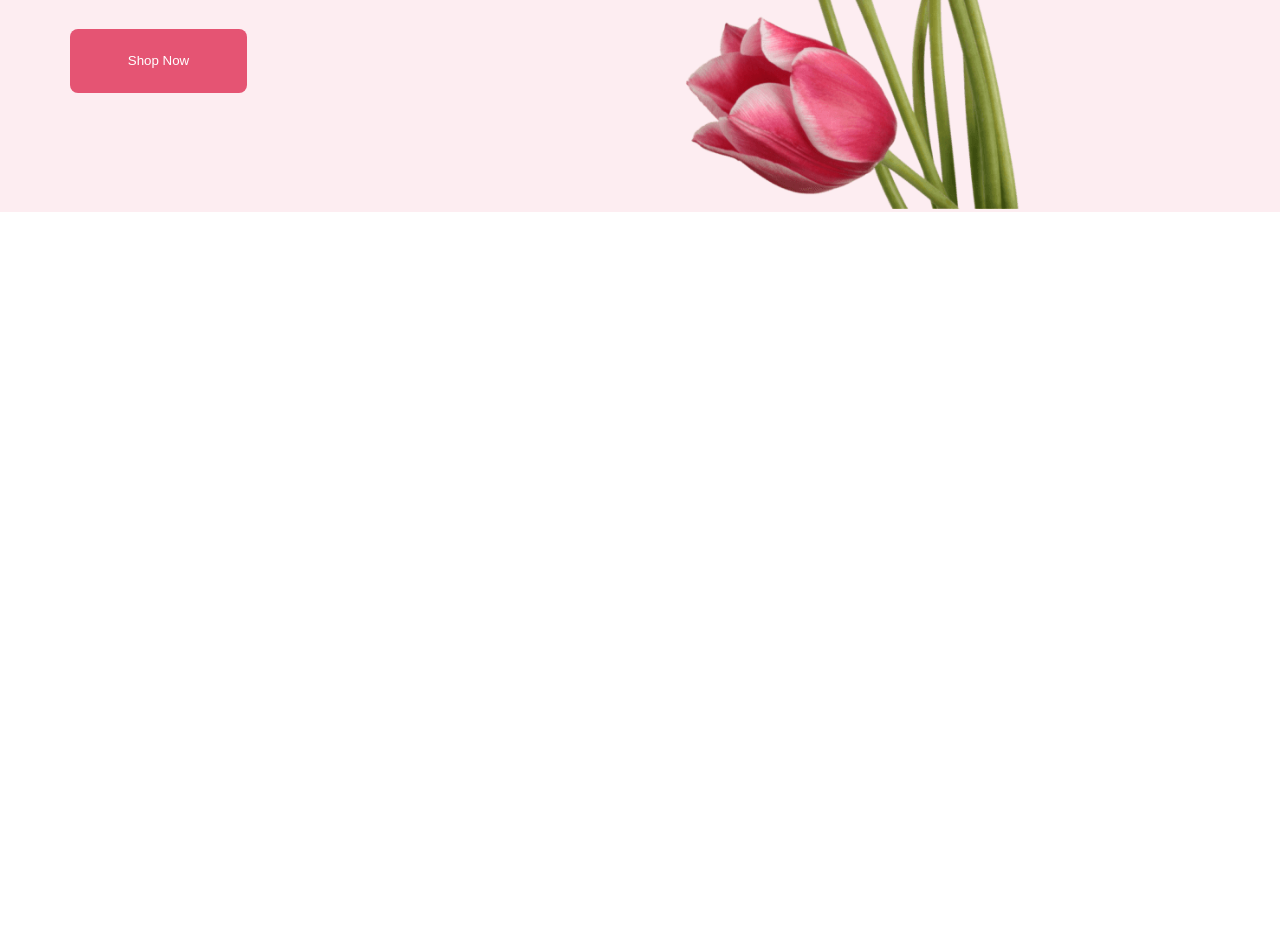
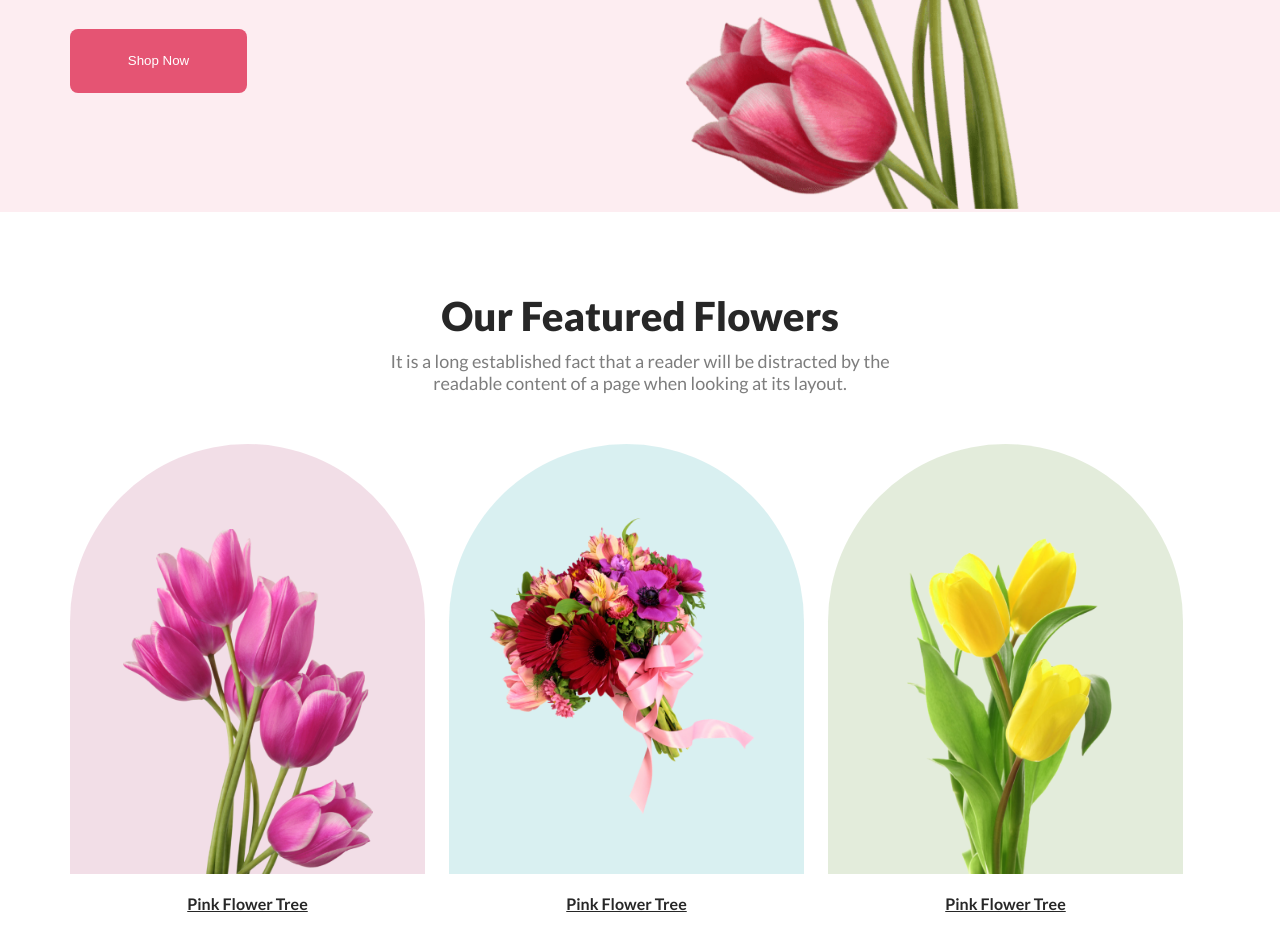
Before and after one commit to Jobayer561/Tools-Assignment-Responsive-Flowers, a plain HTML site: page index.html in a window 1280 px wide. Shown: the part 541-1492 px from the top of the page. Before the commit the page ends 800 px from the top, so only its background shows below. Drawn offline with Linux system fonts and the light colour scheme.

Commit message:
our features flowers section add

```diff
--- a/index.html
+++ b/index.html
@@ -30,5 +30,42 @@
         </div>
       </div>
     </header>
+    <main>
+        <section class="fixed">
+            <div class="featured mt">
+                <h2>Our Featured Flowers</h2>
+                <p>It is a long established fact that a reader will be distracted by the <br> readable content of a page when looking at its layout.</p>
+            </div>
+
+            <div class="card">
+                <div class="parent">
+                    <div class="card1">
+                    <img class="image" src="./Asset/pngwing 6.png" alt="">
+
+
+                </div>
+                 <div class="title"><a href="">Pink Flower Tree</a></div>
+                </div>
+                <div class="parent">
+                    <div class="card2">
+                    <img class="image2" src="./Asset/pngwing 5.png" alt="">
+
+
+                </div>
+                 <div class="title"><a href="">Pink Flower Tree</a></div>
+                </div>
+                <div class="parent">
+                    <div class="card3">
+                    <img class="image" src="./Asset/pngwing 7.png" alt="">
+
+
+                </div>
+                 <div class="title"><a href="">Pink Flower Tree</a></div>
+                </div>
+
+
+            </div>
+        </section>
+    </main>
   </body>
 </html>
--- a/styles/style.css
+++ b/styles/style.css
@@ -14,18 +14,19 @@
   width: 177px;
   height: 64px;
 }
-.primary-btn:hover{
-transform: scale(1.05);}
+.primary-btn:hover {
+  transform: scale(1.05);
+}
 .fixed {
   max-width: 1140px;
   margin: 0 auto;
+  gap: 50px;
 }
 header {
   background-color: #e554731a;
 }
 .beautiful_flowers {
   display: flex;
-  gap: 50px;
 }
 .heading {
   color: #272727;
@@ -33,12 +34,11 @@ header {
   font-weight: 800;
 }
 .left-side {
-    margin-top: 50px;
+  margin-top: 50px;
   display: flex;
   flex-direction: column;
   gap: 32px;
   justify-content: center;
-
 }
 .right-side {
   margin-top: 50px;
@@ -55,3 +55,74 @@ header {
   height: 700px;
   justify-items: flex-end;
 }
+.featured {
+  text-align: center;
+}
+.mt {
+  margin-top: 80px;
+}
+.featured h2 {
+  color: #272727;
+  font-size: 40px;
+  font-weight: 800;
+  margin-bottom: 10px;
+}
+.featured p {
+  color: #27272799;
+  font-size: 18px;
+  font-weight: 400;
+}
+.card {
+  margin-top: 50px;
+  display: flex;
+  gap: 24px;
+  margin-bottom: 50px;
+}
+.card1 {
+  background-color: #a7216226;
+  border-radius: 250px 250px 0 0;
+  width: 355px;
+  height: 430px;
+  display: flex;
+  justify-content: center;
+  align-items: flex-end;
+  margin-bottom: 20px;
+}
+.card2 {
+  background-color: #0597a026;
+  border-radius: 250px 250px 0 0;
+  width: 355px;
+  height: 430px;
+  display: flex;
+  justify-content: center;
+  align-items: center;
+  margin-bottom: 20px;
+}
+.card3 {
+  background-color: #477d1126;
+  border-radius: 250px 250px 0 0;
+  width: 355px;
+  height: 430px;
+  display: flex;
+  justify-content: center;
+  align-items: flex-end;
+  margin-bottom: 20px;
+}
+.image {
+  width: 250px;
+  height: auto;
+}
+.image2 {
+  margin-top: 10px;
+  width: 300px;
+  height: auto;
+}
+.parent {
+  display: flex;
+  flex-direction: column;
+  text-align: center;
+}
+.title a {
+  color: #272727;
+  font-weight: 700;
+}
```
